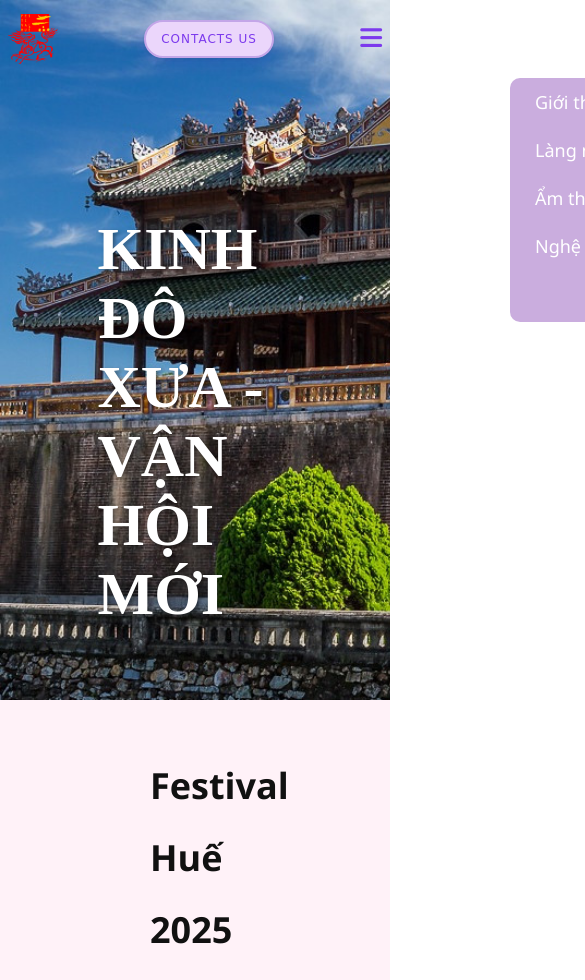
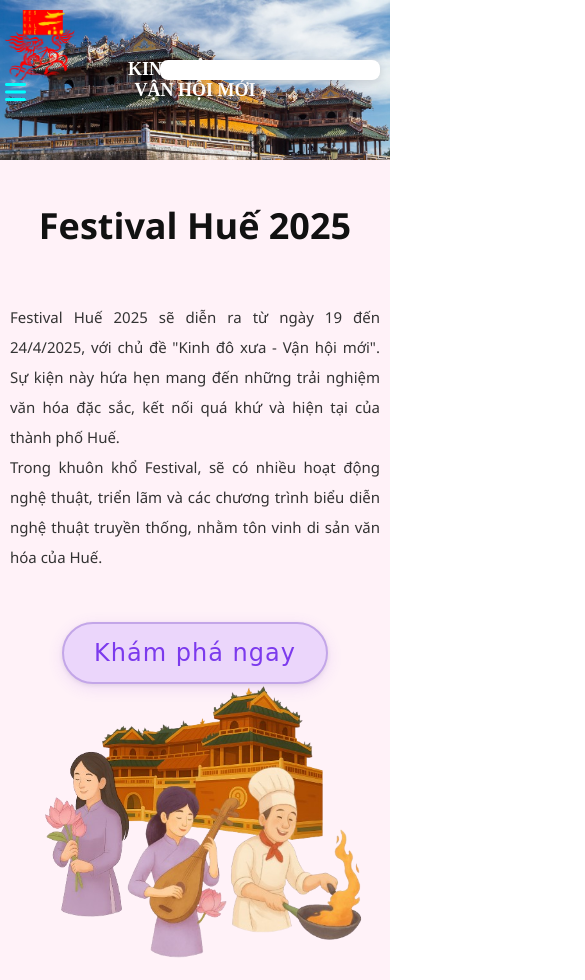
Before and after one commit to baoHocCodeZuiZe/project_festivalHue2025, a plain HTML site: page code_html_css_festival/main.html in a window 390 px wide. Shown: the top 980 px of the page, 585 px wide, since content can reach past the window. Drawn offline with Linux system fonts and the light colour scheme.

Commit message:
fix responsive and menu list

```diff
--- a/code_html_css_festival/main.html
+++ b/code_html_css_festival/main.html
@@ -19,33 +19,48 @@
     }
   });
 
-  Let menu = document.querySelector('#menu-icon');
-  Let navbar = document.querySelector('.navbar');
-  menu.onclick = () => {
-    navbar.classList.toggle('open');
-  }
+
+  const toggleButton = document.getElementById('logo-list');
+  const dropdownMenu = document.querySelector('.dropdown-menu');
+
+  toggleButton.onclick = function() {
+    dropdownMenu.classList.toggle('open');
+  };
 </script>
 <!-- java script end -->
 
 <body>
   <!-- HEADER WEB -->
-  <div class="header">
-     <img class="logo" src="/images/logo-festival-hue-khong-nen.webp" alt="">
-     <div class="navbar">
-       <ul>
+    <!-- HEADER WEB -->
+  <header>
+    <div class="nav-bar nav-container">
+      <!-- logo festival 2025 -->
+      <img src="/images/logo-festival-hue-khong-nen-300x298.webp" alt="" class="logo">
+
+      <!-- nav-list -->
+      <ul class="nav-list">
         <li><a href="#">Giới thiệu</a></li>
         <li><a href="#">Làng nghề truyền thống</a></li>
         <li><a href="#">Ẩm thực</a></li>
         <li><a href="#">Nghệ thuật Huế</a></li>
       </ul>
+
+      <a href="#" class="button_header">CONTACTS US</a>
+
+      <!-- logo list -->
+      <i class="fa-solid fa-bars" id="logo-list"></i>
     </div>
+    <!-- dropdown menu -->
+    <div class="dropdown-menu">
+        <li><a href="#">Giới thiệu</a></li>
+        <li><a href="#">Làng nghề truyền thống</a></li>
+        <li><a href="#">Ẩm thực</a></li>
+        <li><a href="#">Nghệ thuật Huế</a></li>
+        <li> <a href="#" class="button_header">CONTACTS US</a></li>
+      </div>
+  </header>
 
-     <div class="button_header">
-      <a href="#"><button type="button">CONTACTS US</button></a>
 
-     </div>
-     <div class="fa-solid fa-bars" id = "menu-icon"></div>
-   </div>
   <!-- SLIDER -->
   <div class="slider">
     <div class="title">KINH ĐÔ XƯA - <br> VẬN HỘI MỚI</div>
--- a/code_html_css_festival/style.css
+++ b/code_html_css_festival/style.css
@@ -1,4 +1,3 @@
-
 /* màu :)) */
 
 .black{
@@ -50,19 +49,133 @@ li,a{
 }
 
 
+/* chu */
+h1, h2, h3{
+    font-size: 36px;
+    color: #000;
+}
 
-.header{
+* {
+    margin: 0;
+    padding: 0;
+    box-sizing: border-box;
+    list-style: none;
+    text-decoration: none;
+    scroll-padding-top: 1rem;
+    scroll-behavior: smooth;
+}
+
+
+.nav-container {
+    max-width: 1068px;
+    margin-left: auto;
+    margin-right: auto;
+}
+
+header {
+    display: block;
+    width: 100%;
+    position: fixed;
+    top: 0;
+    left: 0;
+    z-index: 1000;
+}
+
+.nav-bar {
     display: flex;
     justify-content: space-between;
     align-items: center;
-    position: fixed;
-    top: 0;
-    right: 0;
-    left: 0;
-    padding: 5px 10%;
-    z-index: 100;
-    background: transparent;
-    transition: background 0.4s cubic-bezier(.4,0,.2,1), box-shadow 0.4s cubic-bezier(.4,0,.2,1);
+    padding: 20px 35px;
+}
+
+header .logo {
+    width: 70px;
+    height: auto;
+}
+
+#logo-list {
+    font-size: 24px;
+    cursor: pointer;
+    color: aqua;
+    display: none;
+}
+
+.nav-bar .nav-list {
+    display: flex;
+    column-gap: 2rem ;
+}
+
+.nav-list a {
+    font-size: 1rem;
+    text-transform: uppercase;
+    font-weight: 500;
+}
+
+.button_header {
+    background-color: #00bcd4;
+    color: #fff;
+    border: none;
+    border-radius: 25px;
+    padding: 10px 28px;
+    font-size: 1rem;
+    font-weight: 600;
+    cursor: pointer;
+    box-shadow: 0 2px 8px rgba(0,0,0,0.12);
+    transition: background 0.3s, transform 0.2s;
+}
+
+.button_header:hover {
+    background-color: #0097a7;
+    transform: translateY(-2px) scale(1.05);
+}
+
+.dropdown-menu {
+    display: none;
+    position: absolute;
+    top: 75px;
+    right: 2rem;
+    width: 300px;
+    height: 0;
+    background-color: rgba(255, 255, 255, 0.1);
+    backdrop-filter: blur(15px);
+    border-radius: 8px;
+    padding: 10px;
+    overflow: hidden;
+    transition: height 0.3s cubic-bezier(0.175, 0.885, 0.32, 1.275);
+}
+
+.dropdown-menu.open {
+    display: block;
+    height: auto;
+}
+
+.dropdown-menu li {
+    padding: 0.7rem;
+    display: flex;
+    justify-content: center;
+    align-items: center;
+}
+
+.dropdown-menu .button_header {
+    width: 100%;
+    text-align: center;
+    justify-content: center;
+
+}
+
+@media (max-width :952px) {
+    .nav-bar .nav-list,
+    .nav-bar .button_header {
+        display: none;
+    }
+
+    .nav-bar #logo-list {
+        display: block;
+    }
+
+    .dropdown-menu {
+        display: block;
+    }
 }
 
 .header.scrolled {
@@ -87,101 +200,8 @@ li,a{
     box-shadow: 0 6px 24px rgba(124, 58, 237, 0.18), 0 2px 8px rgba(0,0,0,0.12);
 }
 
-.header .navbar a {
-    color: #fff;
-    transition: color 0.3s;
-}
 
-.button_header {
-    display: flex;
-    align-items: center;
-    gap: 10px;
-}
 
-.button_header button{
-    background-color: #EBD6FB;
-    padding: 10px 15px;
-    border-radius: 50px;
-    cursor: pointer;
-    font-family: 'Coiny', cursive, Arial, Helvetica, sans-serif;
-    font-size: 12px;
-    color: #7c3aed;
-    border: 2px solid #c3a6e8;
-    box-shadow: 0 4px 16px rgba(124, 58, 237, 0.12), 0 1.5px 4px rgba(0,0,0,0.08);
-    transition: background 0.3s, color 0.3s, box-shadow 0.3s, border 0.3s;
-    letter-spacing: 1px;
-}
-
-.button_header button:hover {
-    background: linear-gradient(90deg, #e0c3fc 0%, #f5d0fe 100%);
-    color: #fff;
-    border: 2px solid #a78bfa;
-    box-shadow: 0 6px 24px rgba(124, 58, 237, 0.18), 0 2px 8px rgba(0,0,0,0.12);
-}
-
-#menu-icon {
-    font-size: 25px;
-    cursor: pointer;
-    z-index: 1001;
-    color: #7c3aed;
-    display: none;
-}
-
-@media (max-width: 1280px) {
-    .header {
-        padding: 14px 2%;
-        transition: .2s ease-in-out;
-    }
-    .header .navbar a {
-        padding: 12px 0;
-        margin: 0 15px;
-    }
-}
-
-@media (max-width: 768px) {
-    #menu-icon {
-        display: block;
-    }
-
-    .navbar {
-        position: absolute;
-        top: 100%;
-        right: -100%;
-        width: 270px;
-        height: 29vh;
-        background-color: #CAADDE;
-        display: flex;
-        flex-direction: column;
-        justify-content: flex-start;
-        border-radius: 10px;
-        transition: all 0.50s ease;
-    }
-
-    .navbar a {
-        display: block;
-        margin: 12px 0;
-        padding: 0 20px;
-    }
-
-    .navbar a:hover {
-        color: #7c3aed;
-        text-decoration: underline;
-    }
-
-    .navbar a.active {
-        color: #7c3aed;
-        text-decoration: underline;
-    }
-
-    .navbar.open {
-        right: 2%;
-    }
-}
-
-.header img {
-    width: 50px;
-    height: auto;
-}
 .slider {
     background-image: url("/images/dai-noi-hue.jpg");
     background-repeat: no-repeat;
@@ -467,4 +487,182 @@ li,a{
     outline: none;
     border-color: #a78bfa;
     box-shadow: 0 0 0 2px #e9d5ff;
+} */
+
+/* Responsive cho navbar, dropdown, slider, introduce, content, footer */
+
+@media (max-width: 1200px) {
+    .nav-container {
+        max-width: 900px;
+        padding: 0 16px;
+    }
+    .text_review_festival_hue {
+        padding-left: 40px;
+        padding-right: 20px;
+    }
+    .img_review_festival_hue {
+        max-width: 400px;
+    }
+    .the_container {
+        gap: 40px;
+    }
 }
+
+@media (max-width: 900px) {
+    .nav-bar {
+        padding: 12px 10px;
+    }
+    .slider {
+        height: 350px;
+    }
+    .title {
+        font-size: 32px;
+        padding: 0 10px;
+    }
+    .introduce {
+        flex-direction: column;
+        min-height: 400px;
+    }
+    .text_review_festival_hue, .img_review_festival_hue {
+        max-width: 100%;
+        width: 100%;
+        padding-left: 20px;
+        padding-right: 20px;
+    }
+    .img_review_festival_hue {
+        margin: 0 auto;
+        min-height: 180px;
+        aspect-ratio: 4 / 3;
+    }
+    .the_container {
+        gap: 20px;
+    }
+    #footer .footer_address_contacts {
+        flex-direction: column;
+        gap: 20px;
+        padding: 20px 10px 0 10px;
+    }
+    #footer .f-address, #footer .f-contacts {
+        min-width: unset;
+        text-align: left;
+    }
+    #footer .f-contacts input {
+        width: 100%;
+        min-width: 180px;
+    }
+}
+
+@media (max-width: 600px) {
+    .nav-bar {
+        flex-direction: column;
+        align-items: flex-start;
+        padding: 10px 5px;
+    }
+    .nav-bar .nav-list {
+        flex-direction: column;
+        column-gap: 0;
+        row-gap: 10px;
+        width: 100%;
+        align-items: flex-start;
+    }
+    .nav-list a, .button_header {
+        width: 100%;
+        text-align: left;
+        padding: 10px 0;
+        font-size: 16px;
+    }
+    .slider {
+        height: 160px;
+    }
+    .title {
+        font-size: 18px;
+        padding: 0 5px;
+    }
+    .introduce {
+        min-height: 250px;
+        padding: 10px 0;
+    }
+    .text_review_festival_hue {
+        font-size: 15px;
+        padding-left: 10px;
+        padding-right: 10px;
+        margin-top: 20px;
+    }
+    .img_review_festival_hue {
+        max-width: 100%;
+        min-height: 100px;
+        aspect-ratio: 4 / 3;
+    }
+    .the_container {
+        gap: 10px;
+        flex-direction: column;
+        align-items: center;
+    }
+    .the1, .the2, .the3 {
+        width: 90%;
+        min-width: 180px;
+        margin-bottom: 16px;
+    }
+    #footer .footer_banner {
+        height: 120px;
+    }
+    #footer .footer_text p {
+        font-size: 15px;
+        padding-top: 8px;
+        margin-bottom: 10px;
+    }
+    #footer .footer_address_contacts {
+        padding: 10px 5px 0 5px;
+        gap: 10px;
+    }
+    #footer .f-contacts input {
+        font-size: 14px;
+        padding: 8px 8px;
+    }
+}
+
+/* Đảm bảo dropdown menu responsive */
+@media (max-width: 952px) {
+    .nav-bar .nav-list,
+    .nav-bar .button_header {
+        display: none;
+    }
+    .nav-bar #logo-list {
+        display: block;
+    }
+    .dropdown-menu {
+        display: block;
+        position: absolute;
+        top: 60px;
+        right: 10px;
+        width: 220px;
+        background-color: #fff;
+        box-shadow: 0 2px 8px rgba(0,0,0,0.12);
+        border-radius: 8px;
+        padding: 10px 0;
+        z-index: 1001;
+    }
+    .dropdown-menu li {
+        padding: 12px 0;
+        text-align: left;
+        justify-content: flex-start;
+    }
+    .dropdown-menu .button_header {
+        width: 90%;
+        margin: 10px auto;
+        text-align: center;
+    }
+}
+
+/* Đảm bảo slider title luôn căn giữa */
+.slider {
+    position: relative;
+}
+.title {
+    position: absolute;
+    top: 50%;
+    left: 50%;
+    transform: translate(-50%, -50%);
+    width: 90%;
+    text-align: center;
+}
```
Lines whose indentation alone changed are shown as unchanged.
